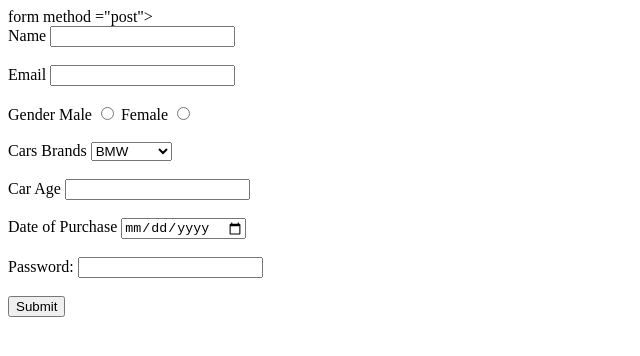
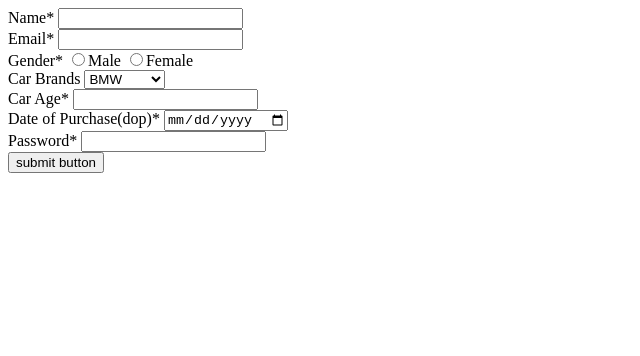
Before and after one commit to acciojob/car-insurance-form-9782952038, a website: page main.html in a window 1280 px wide. Shown: the whole page, without its empty margins (0-640 px from the left). Drawn offline with Linux system fonts and the light colour scheme.

Commit message:
created a submission

```diff
--- a/main.html
+++ b/main.html
@@ -8,58 +8,43 @@
 
 <body>
 	<!-- the entire body must be written by student -->
-	form method ="post">
-	<div>
-		<label for="name">Name</label>
-		<input type="text" id="name" name="name"required>
-	</div>
+	<form method="post">
+			<label for="name">Name*</label>
+			<input id="name" required type="text"/>
 			<br>
-	<div>
-		<label for="email">Email</label>
-		<input type ="email"id="email" name="email" required>
-	</div>
+			<label for="email">Email*</label>
+			<input type="email" id="email" required/>
 			<br>
-	<div>
-		<lable for ="gender">Gender</lable>
-		<label for="male">Male</label>
-		<input type ="radio"name="gender"id=male value="male" required>
-		<label for="female">Female</label>
-		<input type ="radio"name="gender"id=female value="famale" required>
-	</div>
+			<label  for="gender">Gender*</label>
+				<input type="radio"  name="gender" required/>Male
+				<input type="radio"  name="gender" required/>Female
 			<br>
-
-	<div>
-		<label for ="cars">Cars Brands</label>
-	    <select id="cars" name "cars" >
-		<option value ="MMW">BMW</option>
-		<option value ="Audi">Audi</option>
-		<option value ="Mercedez">Mercedez</option>
+			<label for="cars">Car Brands</label>
+				<select id="cars">
+					<option>BMW</option>
+					<option>Audi</option>
+					<option>Mercedez</option>
 				</select>
-
-	</div>
 			<br>
-	<div>
-	<label for= "carage">Car Age</label>
-	<input type="text" name ="carage" id="carage"required>
-	</div>
+			<label for="carage">Car Age*</label>
+			<input type="text" id="carage" required/>
 			<br>
-		<div>
-			<label for="dop">Date of Purchase</label>
-			<input type="date" name="dop"id="dop"required>
-		</div>
-		<br>
-<!-- 	<div>
-	<label for ="password">Password</label>
-	<input type ="password" name="passward"id="passward" required>
-	</div> -->
-		  <div>
-    <label for="password">Password:</label>
-    <input type="password" id="password" name="password" required>
-  </div>
+			<label for="dop">Date of Purchase(dop)*</label>
+			<input type="date" id="dop" required/>
 
 			<br>
-	<button type ="submit">Submit</button>
+			<label for="password">Password*</label>
+			<input type="password"id="password" required/>
+
+			<br>
+			<label for="button"></label>
+			<button type="submit" id="button">submit button</button>
+
+
+
 		</form>
+	</main>
+
     <script type="text/javascript" src="./script.js">
 </script>
 
```
Lines whose indentation alone changed are shown as unchanged.
